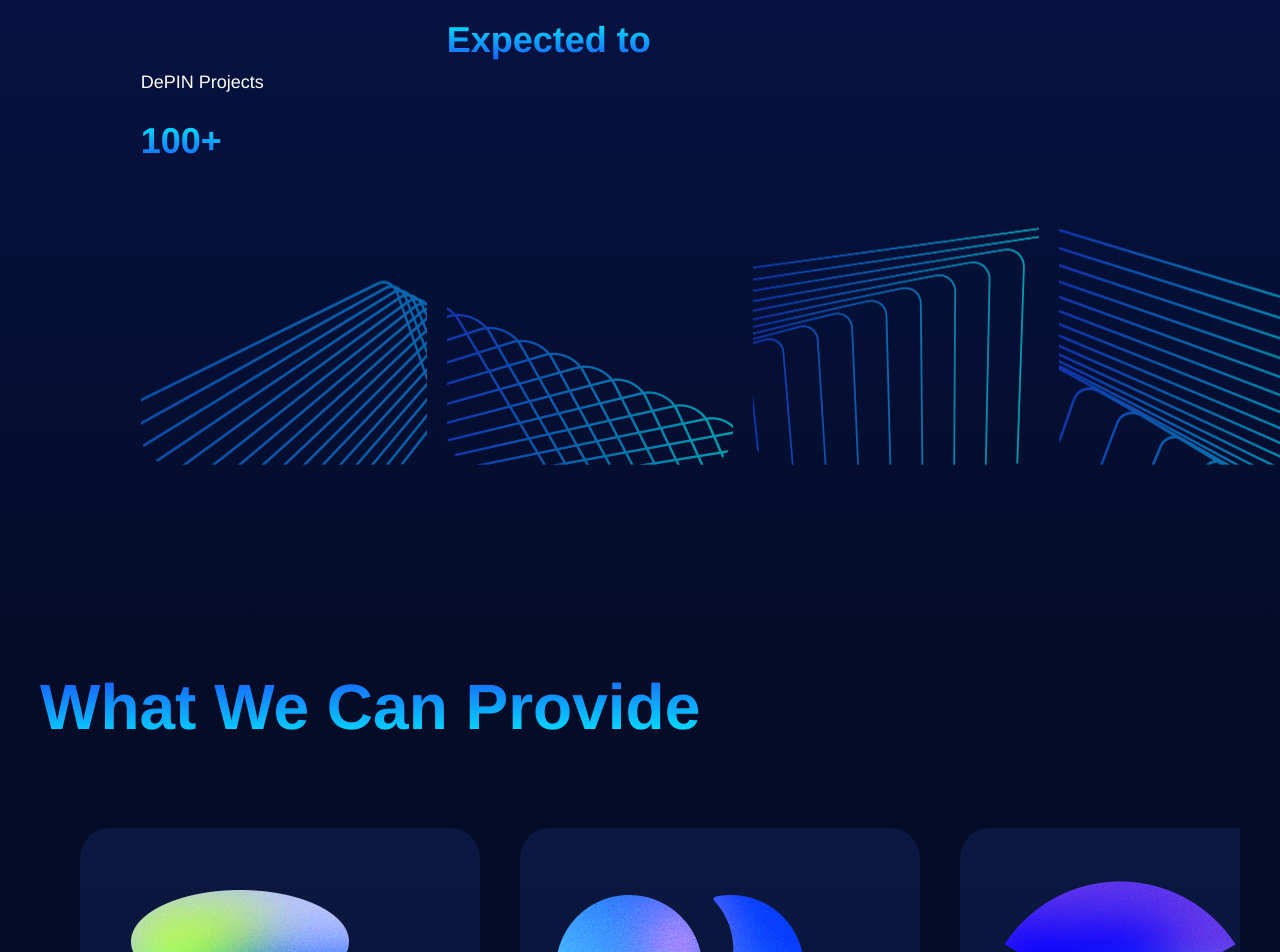
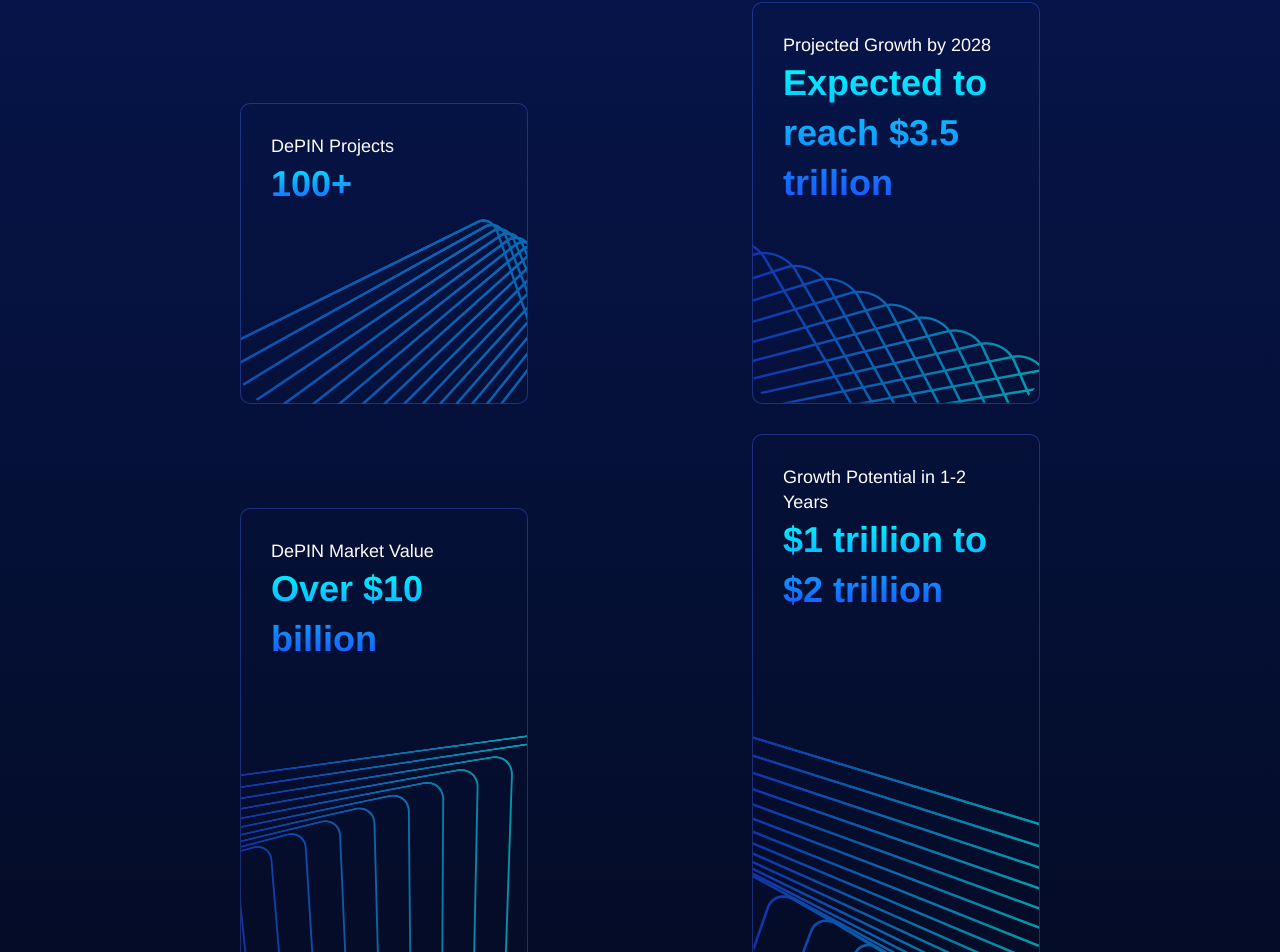
Before and after one commit to lyswifter/depinX, a Vue app: page / in a window 1280 px wide. Shown: the part 2480-3432 px from the top of the page. Built offline with nearby package versions, Linux system fonts and the light colour scheme.

Commit message:
change industry background information item size

```diff
--- a/src/components/Industry.vue
+++ b/src/components/Industry.vue
@@ -1,4 +1,29 @@
 <script setup lang="ts">
+import { reactive } from 'vue';
+
+let state = reactive({
+    items: [{
+        title: "DePIN Projects",
+        content: "100+",
+        img: 'one',
+        size: 'ssize-1',
+    }, {
+        title: "Projected Growth by 2028",
+        content: "Expected to reach $3.5 trillion",
+        img: 'two',
+        size: 'ssize-2',
+    }, {
+        title: "DePIN Market Value",
+        content: "Over $10 billion",
+        img: 'three',
+        size: 'ssize-3',
+    }, {
+        title: "Growth Potential in 1-2 Years",
+        content: "$1 trillion to $2 trillion",
+        img: 'four',
+        size: 'ssize-4',
+    }]
+})
 </script>
 
 <template>
@@ -29,29 +54,13 @@
                 </div>
 
                 <div class="industry-change-view">
-                    <div class="s-1">
-                        <div class="card-t-1">DePIN Projects</div>
-                        <br>
-                        <div class="card-t-2">100+</div>
-                        <img src="../assets/industry_depin_projects@2x.png" width="286" height="299" alt="">
-                    </div>
-                    <div class="s-2">
-                        <div class="card-t-1">Projected Growth by 2028</div>
-                        <br>
-                        <div class="card-t-2">Expected to reach $3.5 trillion</div>
-                        <img src="../assets/industry_projected_growth@2x.png" width="286" height="400" alt="">
-                    </div>
-                    <div class="s-3">
-                        <div class="card-t-1">DePIN Market Value</div>
-                        <br>
-                        <div class="card-t-2">Over $10 billion</div>
-                        <img src="../assets/industry_market_value@2x.png" width="286" height="461" alt="">
-                    </div>
-                    <div class="s-4">
-                        <div class="card-t-1">Growth Potential in 1-2 Years</div>
-                        <br>
-                        <div class="card-t-2">$1 trillion to $2 trillion</div>
-                        <img src="../assets/industry_growth_potential@2x.png" width="286" height="537" alt="">
+                    <div class="industry-content-view">
+                        <div v-for="(item, i) in state.items" :key="i" class="s-card" :class="[item.img, item.size]">
+                            <div class="content-view">
+                                <div class="card-t1 card-t1-f">{{ item.title }}</div>
+                                <div class="card-t2 card-t2-f">{{ item.content }}</div>
+                            </div>
+                        </div>
                     </div>
                 </div>
             </div>
@@ -66,12 +75,6 @@
     border-radius: 100px 100px 0px 0px;
 }
 
-.mid-view-2 {
-    margin: 0 auto;
-    width: 78%;
-    padding-top: 140px;
-}
-
 .id-title-view {
     font-weight: 600;
     text-align: left;
@@ -83,6 +86,12 @@
 }
 
 @media screen and (max-width: 767px) {
+    .mid-view-2 {
+        margin: 0 auto;
+        width: 78%;
+        padding-top: 140px;
+    }
+
     .id-title-font {
         font-size: 40px;
         line-height: 47px;
@@ -95,6 +104,12 @@
 }
 
 @media screen and (min-width: 768px) {
+    .mid-view-2 {
+        margin: 0 auto;
+        width: 62.5%;
+        padding-top: 140px;
+    }
+
     .id-title-font {
         font-size: 64px;
         line-height: 75px;
@@ -129,54 +144,94 @@
     text-transform: none;
 }
 
-.industry-change-view {
+.industry-content-view {
     display: flex;
+    flex-wrap: wrap;
+    justify-content: space-between;
+    flex-direction: row;
 }
 
-.s-1 {
-    width: 286px;
-    height: 414px;
-    padding-top: 238px;
+@media screen and (max-width: 767px) {
+    .ssize-1 {
+        width: 138px;
+        height: 231px;
+    }
+
+    .ssize-2 {
+        width: 138px;
+        height: 231px;
+    }
+
+    .ssize-3 {
+        width: 138px;
+        height: 231px;
+    }
+
+    .ssize-4 {
+        width: 138px;
+        height: 231px;
+    }
 }
 
-.s-2 {
-    width: 286px;
-    height: 642px;
-    margin-left: 20px;
-    padding-top: 137px
+@media screen and (min-width: 768px) {
+    .ssize-1 {
+        width: 286px;
+        height: 299px;
+    }
+
+    .ssize-2 {
+        width: 286px;
+        height: 400px;
+    }
+
+    .ssize-3 {
+        width: 286px;
+        height: 463px;
+    }
+
+    .ssize-4 {
+        width: 286px;
+        height: 537px;
+    }
 }
 
-.s-3 {
-    width: 286px;
-    height: 685px;
-    margin-left: 20px;
-    padding-top: 76px;
+.s-card {
+    align-self: end;
+    border: 1px solid rgba(63, 102, 242, 0.39);
+    border-radius: 10px;
+    margin-top: 30px;
 }
 
-.s-4 {
-    width: 286px;
-    height: 838px;
-    margin-left: 20px;
+.one {
+    background: no-repeat center/100% url(../assets/industry_depin_projects@2x.png);
+    background-position: bottom;
 }
 
-.card-t-1 {
-    width: 226px;
-    height: 22px;
+.two {
+    background: no-repeat center/100% url(../assets/industry_projected_growth@2x.png);
+    background-position: bottom;
+}
+
+.three {
+    background: no-repeat center/100% url(../assets/industry_market_value@2x.png);
+    background-position: bottom;
+}
+
+.four {
+    background: no-repeat center/100% url(../assets/industry_growth_potential@2x.png);
+    background-position: bottom;
+}
+
+.card-t1 {
     font-weight: 400;
-    font-size: 18px;
     color: #FFFFFF;
-    line-height: 25px;
     text-align: left;
     font-style: normal;
     text-transform: none;
 }
 
-.card-t-2 {
-    width: 226px;
-    height: 50px;
+.card-t2 {
     font-weight: 600;
-    font-size: 36px;
-    line-height: 50px;
     text-align: left;
     font-style: normal;
     text-transform: none;
@@ -184,4 +239,40 @@
     color: transparent;
     background-clip: text;
 }
+
+@media screen and (max-width: 767px) {
+    .content-view {
+        margin-left: 20px;
+        margin-right: 20px;
+        margin-top: 30px;
+    }
+
+    .card-t1-f {
+        font-size: 13px;
+        line-height: 18px;
+    }
+
+    .card-t2-f {
+        font-size: 16px;
+        line-height: 22px;
+    }
+}
+
+@media screen and (min-width: 768px) {
+    .content-view {
+        margin-left: 30px;
+        margin-right: 30px;
+        margin-top: 30px;
+    }
+
+    .card-t1-f {
+        font-size: 18px;
+        line-height: 25px;
+    }
+
+    .card-t2-f {
+        font-size: 36px;
+        line-height: 50px;
+    }
+}
 </style>
--- a/src/components/Service.vue
+++ b/src/components/Service.vue
@@ -96,6 +96,7 @@ function leftClick() {
 <style scoped>
 .service-view {
     width: 100%;
+    padding-top: 180px;
     padding-bottom: 100px;
     background: #040C27;
 }
--- a/src/components/Video.vue
+++ b/src/components/Video.vue
@@ -105,12 +105,6 @@ function scrollToNextView(target: string) {
     background: rgba(9, 20, 58);
 }
 
-.mid-view {
-    margin: 0 auto;
-    width: 78%;
-    padding-top: 80px;
-}
-
 .line-1 {
     width: 0px;
     height: 80px;
@@ -129,6 +123,12 @@ function scrollToNextView(target: string) {
 }
 
 @media screen and (max-width: 767px) {
+    .mid-view {
+        margin: 0 auto;
+        width: 78%;
+        padding-top: 80px;
+    }
+
     .ball-dot-view {
         display: none;
     }
@@ -160,6 +160,12 @@ function scrollToNextView(target: string) {
 }
 
 @media screen and (min-width: 768px) {
+    .mid-view {
+        margin: 0 auto;
+        width: 62.5%;
+        padding-top: 80px;
+    }
+
     .ball-dot-view img {
         position: absolute;
         right: 0;
```
